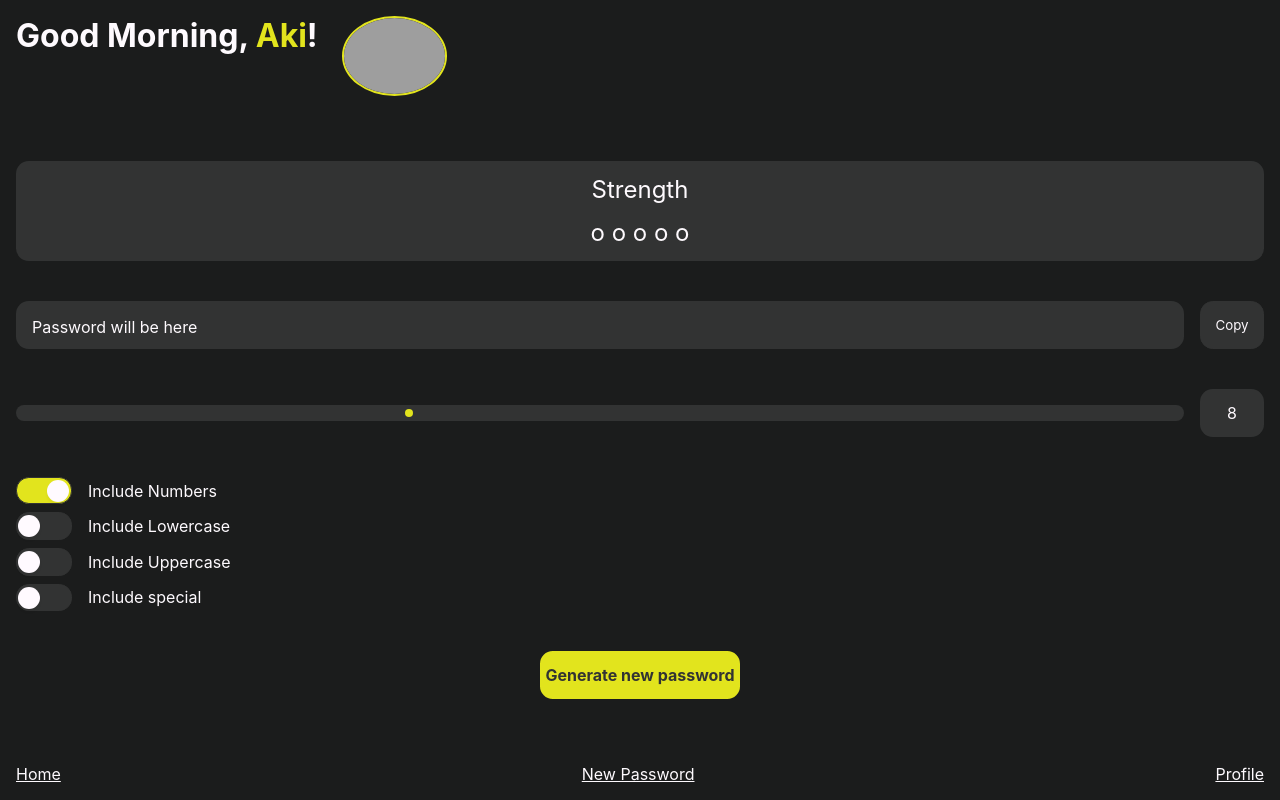
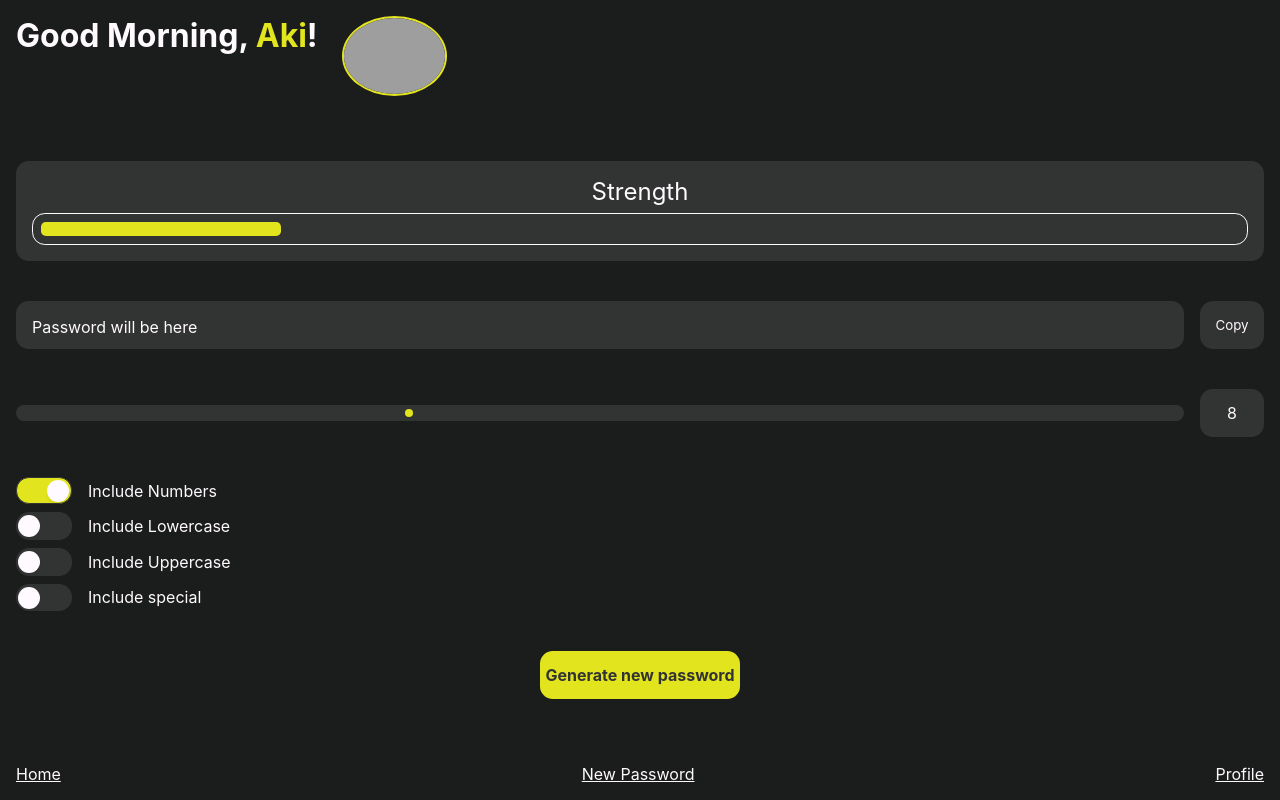
Before and after one commit to PedroHammes/Password-Generator, a React (Vite) app: page / in a window 1280 px wide. Built offline with nearby package versions, Linux system fonts and the light colour scheme; grey boxes are pictures that could not be loaded.

Commit message:
password strength are working

```diff
--- a/src/components/Section/section.jsx
+++ b/src/components/Section/section.jsx
@@ -9,36 +9,47 @@ export default function Section() {
     const [ booleanLowercase, setBooleanLowercase ] = useState(false)
     const [ booleanNumber, setBooleanNumber ] = useState(true)
     const [ booleanSpecial, setBooleanSpecial ] = useState(false)
+    const [ passwordStrength, setPasswordStrength] = useState(20)
     const numericChars = '0123456789'
     const lowercaseChars = 'abcdefghijklmnopqrstwxyz'
     const uppercaseChars = 'ABCDEFGHIJKLMNOPQRSTWXYZ'
     const specialChars = '?/~^{}[]!@#$%&*()_-+=.,:;'
 
+    function showPasswordStrength() {
+        let strength = 0
+
+        booleanNumber ? strength+=1 : strength+=0
+        booleanLowercase ? strength+=1 : strength+=0
+        booleanUppercase ? strength+=1 : strength+=0
+        booleanSpecial ? strength+=1 : strength+=0
+        psswLength > 7 ? strength+=1 : strength+=0
+
+        strength = (strength/5)*100
+
+        setPasswordStrength(strength)
+    }
+
     function handleBooleanUppercase(event) {2
         let boolean = event.target.checked
         setBooleanUppercase(boolean)
-        console.log(boolean)
         return boolean
     }
 
     function handleBooleanLowercase(event) {
         let boolean = event.target.checked
         setBooleanLowercase(boolean)
-        console.log(boolean)
         return boolean
     }
 
     function handleBooleanNumber(event) {
         let boolean = event.target.checked
         setBooleanNumber(boolean)
-        console.log(boolean)
         return boolean
     }
 
     function handleBooleanSpecial(event) {
         let boolean = event.target.checked
         setBooleanSpecial(boolean)
-        console.log(boolean)
         return boolean
     }
 
@@ -74,6 +85,7 @@ export default function Section() {
         } while (password.length < psswLength)
 
         setRandomPassword(`${password}`)
+        showPasswordStrength()
     }
 
 
@@ -81,7 +93,14 @@ export default function Section() {
         <section className={styles.mainSection}>
             <div className={styles.strength}>
                 <p>Strength</p>
-                <p>o o o o o</p>
+                <div className={styles.progressBar}>
+                    <div style={{
+                            height: '50%',
+                            width: `${passwordStrength}%`,
+                            borderRadius: '0.3rem',
+                            backgroundColor: '#e2e41d',
+                    }}></div>
+                </div>
             </div>
 
             <div className={styles.randomPassword}>
--- a/src/components/Section/style.module.css
+++ b/src/components/Section/style.module.css
@@ -11,14 +11,29 @@
 
     border: none;
     border-radius: .8rem;
+    padding: 1rem;
     background-color: #323333;
 
     display: flex;
     flex-flow: column wrap;
-    justify-content: space-evenly;
+    justify-content: space-between;
     align-items: center;
 
     font-size: 24px;
+}
+
+.progressBar {
+    height: 32px;
+    width: 100%;
+    border: 1px solid #fffaff;
+    border-radius: 0.8rem;
+    padding: .1rem 0.5rem;
+    background-color: #323333;
+
+    display: flex;
+    flex-flow: row nowrap;
+    justify-content: start;
+    align-items: center;
 }
 
 .randomPassword {
```
